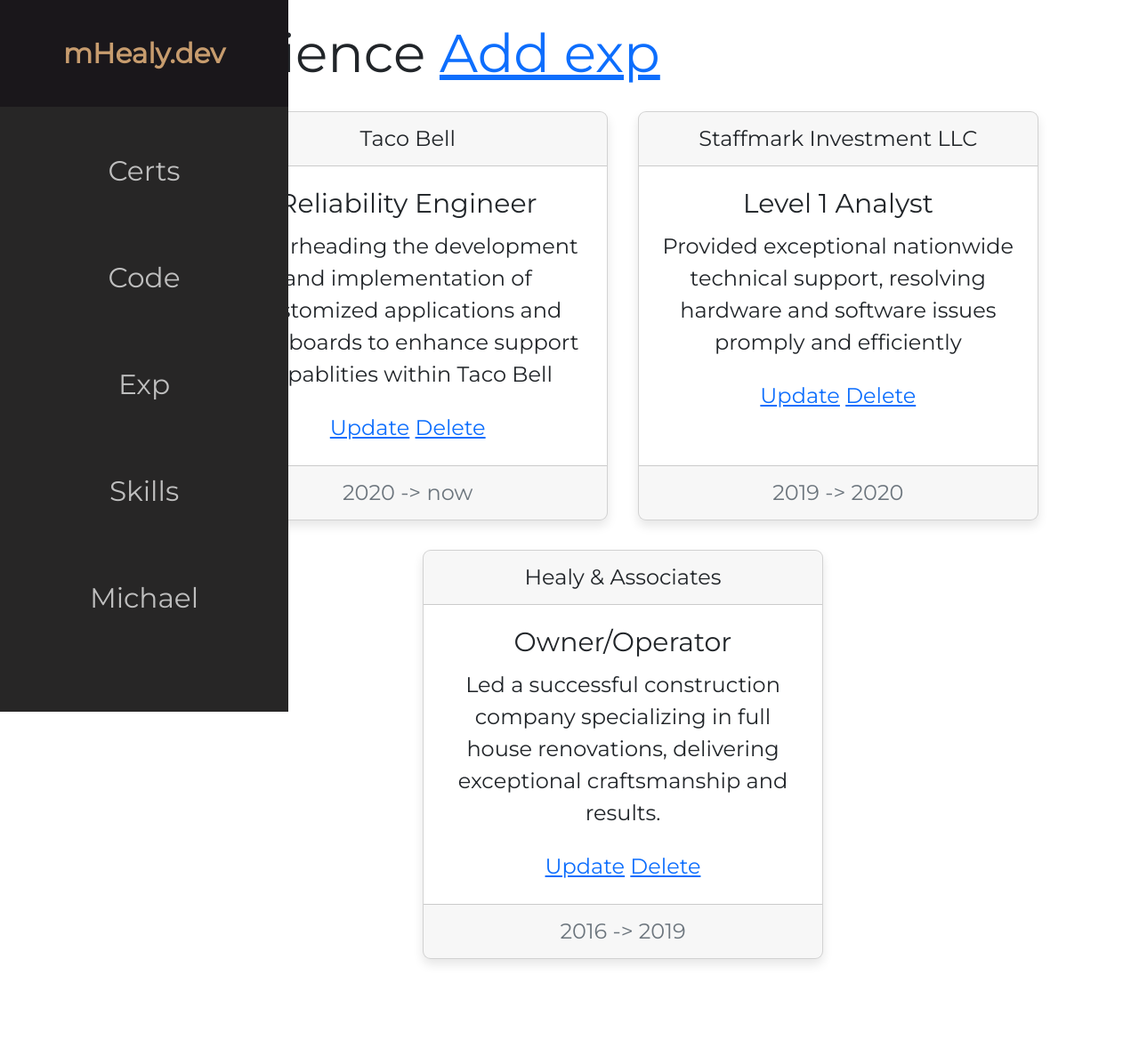
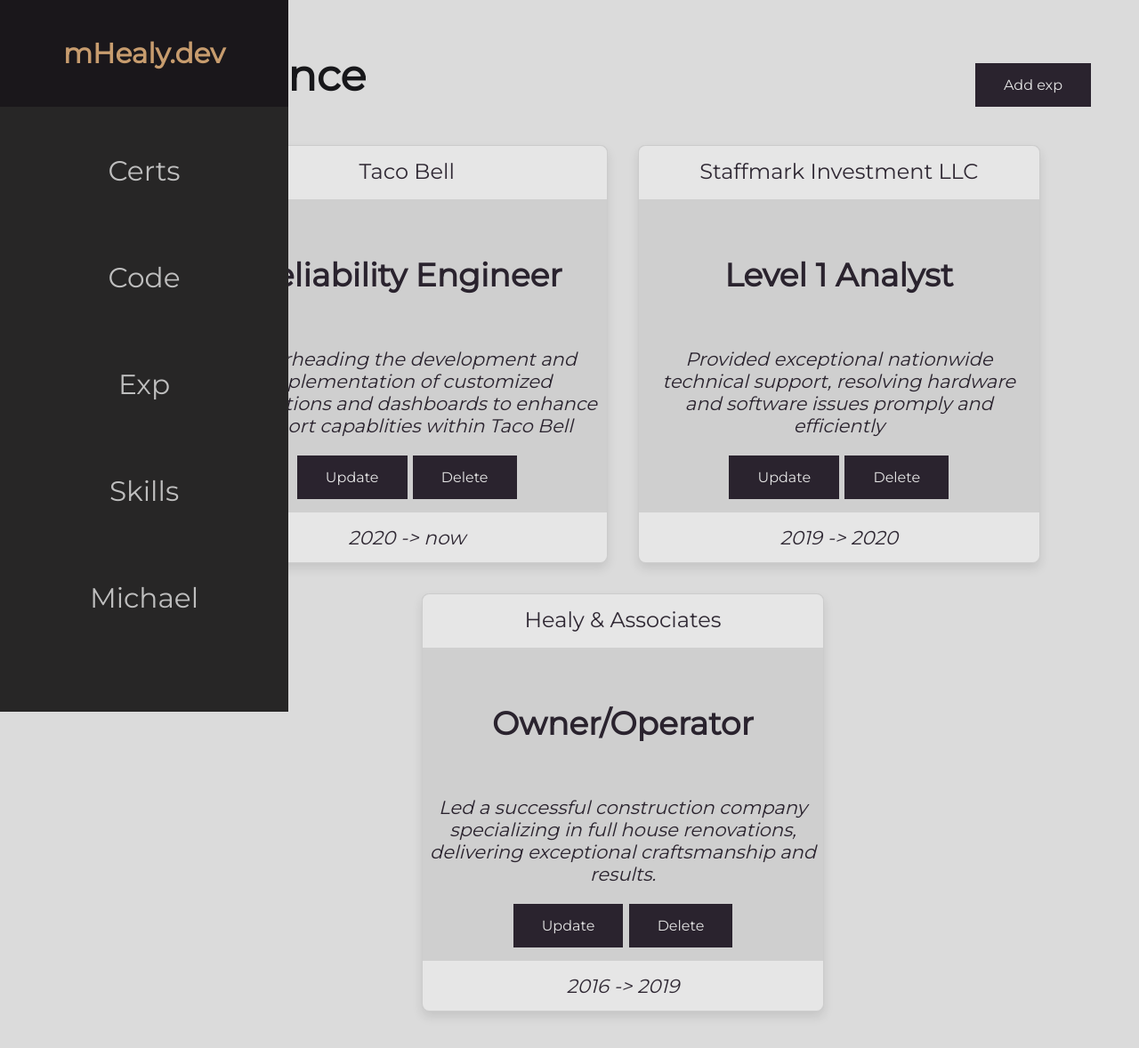
Before and after one commit to mhealy-dev/mHealy.Dev, a Django app: page /exp/ in a window 1280 px wide. Shown: the whole page at 89% size. Before the commit the page ends 1084 px from the top, so only its background shows below. Run offline with Django 4.2, Linux system fonts and the light colour scheme; a user stored in the database is signed in; data comes from the database, SQL or seed files in the repository; both versions use the stored data as it was after the commit.

Commit message:
fix: update card styling/layout

```diff
--- a/mHealyDev/portfolio/static/portfolio/css/style.css
+++ b/mHealyDev/portfolio/static/portfolio/css/style.css
@@ -113,10 +113,12 @@
   font-family: 'Montserrat';
   font-size: 16px;
   font-weight: normal;
+  /* margin-top: 1rem; */
   padding: 15px 32px;
   text-align: center;
   text-decoration: none;
   transition-duration: 0.4s;
+  width: auto;
   -webkit-appearance: none;
   -moz-appearance: none;
 }
@@ -177,9 +179,11 @@
 
 /* Card Body Styles */
 .card__bd {
+  align-items: center;
   background-color: var(--card-bd-primary);
-  flex-grow: 1;
+  justify-content: space-between;
   padding: 0.325rem;
+  margin-bottom: .3rem;
 }
 
 /* Card Footer Styles */
@@ -190,6 +194,7 @@
   box-sizing: border-box;
   color: var(--card-txt-primary);
   font-size: .9rem;
+  font-style: italic;
   padding: 0.625rem;
   width: 100%;
 }
@@ -209,14 +214,10 @@
 
 .card__hd--link {
   background-color: var(--txt-primary);
-  border-top-left-radius: 0.3125rem;
-  border-top-right-radius: 0.3125rem;
-  box-sizing: border-box;
   color: var(--card-txt-primary);
   font-size: 1rem;
-  padding: .2rem;
+  padding: 0.125rem;
   text-decoration: none;
-  width: auto;
 }
 
 .card__hd--link:hover {
@@ -229,6 +230,7 @@
 
 .card__hd--txt {
   font-size: 1rem;
+  padding: 0.125rem;
   padding-top: 1.5%;
 }
 
@@ -236,13 +238,16 @@
 .card__txt {
   font-size: 0.875rem;
   font-style: italic;
-  margin-bottom: 1.2rem;
+  /* margin-top: 0.5rem; */
+  /* margin-bottom: 1.2rem; */
 }
 
 /* Card Title Styles */
 .card__ttl {
   font-size: 1.5rem;
   font-weight: bold;
+  justify-content: center;
+  margin-top: 2.3rem;
 }
 
 
@@ -273,6 +278,11 @@
   margin:auto;
   max-width: fit-content ;
   width:auto;
+}
+
+.div__ttl {
+  display: flex;
+
 }
 
 
@@ -353,7 +363,7 @@
   height: 100vh;
   position: fixed;
   transition: width 600ms ease;
-  width: 4.2rem;
+  width: 4.5rem;
   z-index: 99 ;
 }
 
--- a/mHealyDev/portfolio/templates/portfolio/exp.html
+++ b/mHealyDev/portfolio/templates/portfolio/exp.html
@@ -2,32 +2,31 @@
 
 {% block head %}
 {% load static %}
-<link href="https://cdn.jsdelivr.net/npm/bootstrap@5.2.1/dist/css/bootstrap.min.css" rel="stylesheet" integrity="sha384-iYQeCzEYFbKjA/T2uDLTpkwGzCiq6soy8tYaI1GyVh/UjpbCx/TYkiZhlZB6+fzT" crossorigin="anonymous">
 {% endblock %}
 
 {% block content %}
 <main>
   <h1>Experience {% if user.is_superuser %}
-    <a class="button__add-item" href="{% url 'portfolio:exp_create' %}" >Add exp</a>
+    <a class="btn__add-item" href="{% url 'portfolio:exp_create' %}" >Add exp</a>
     {% endif %}
   </h1>
   <div class="div__pt">
     <div class="div__ctr">
       {% for item in object_list reversed %}
-      <div class="biz-card bd-shadow card text-center">
-        <div class="biz-card__hf card-header">
-          {{item.company}}
+      <div class="card bd--shadow  align--center">
+        <div class="card__hd">
+          <div class="card__hd--txt">{{item.company}}</div>
         </div>
-        <div class="biz-card__bd card-body">
-          <h5 class="card-title">{{item.position}}</h5>
-          <p class="card-text">{{item.description}}</p>
+        <div class="card__bd align--center">
+          <h5 class="card__ttl">{{item.position}}</h5>
+          <p class="card__txt">{{item.description}}</p>
           <!-- <a href="{{item.link}}" class="button">Learn More</a> -->
           {% if user.is_superuser %}
-          <a href="{% url 'portfolio:exp_update' item.id %}" class="button">Update</a>
-          <a href="{% url 'portfolio:exp_delete' item.id %}" class="button">Delete</a>
+          <a href="{% url 'portfolio:exp_update' item.id %}" class="btn">Update</a>
+          <a href="{% url 'portfolio:exp_delete' item.id %}" class="btn">Delete</a>
           {% endif %}
         </div>
-        <div class="biz-card__hf card-footer text-muted">
+        <div class="card__ft">
           {{item.start_year}} -> {{item.end_year}}
         </div>
       </div>
```
Also changed, not shown: mHealyDev/portfolio/templates/portfolio/certs.html (+6 -4 lines), mHealyDev/portfolio/templates/portfolio/code.html (+3 -4 lines), mHealyDev/portfolio/templates/portfolio/index.html (+4 -10 lines), mHealyDev/db.sqlite3.
